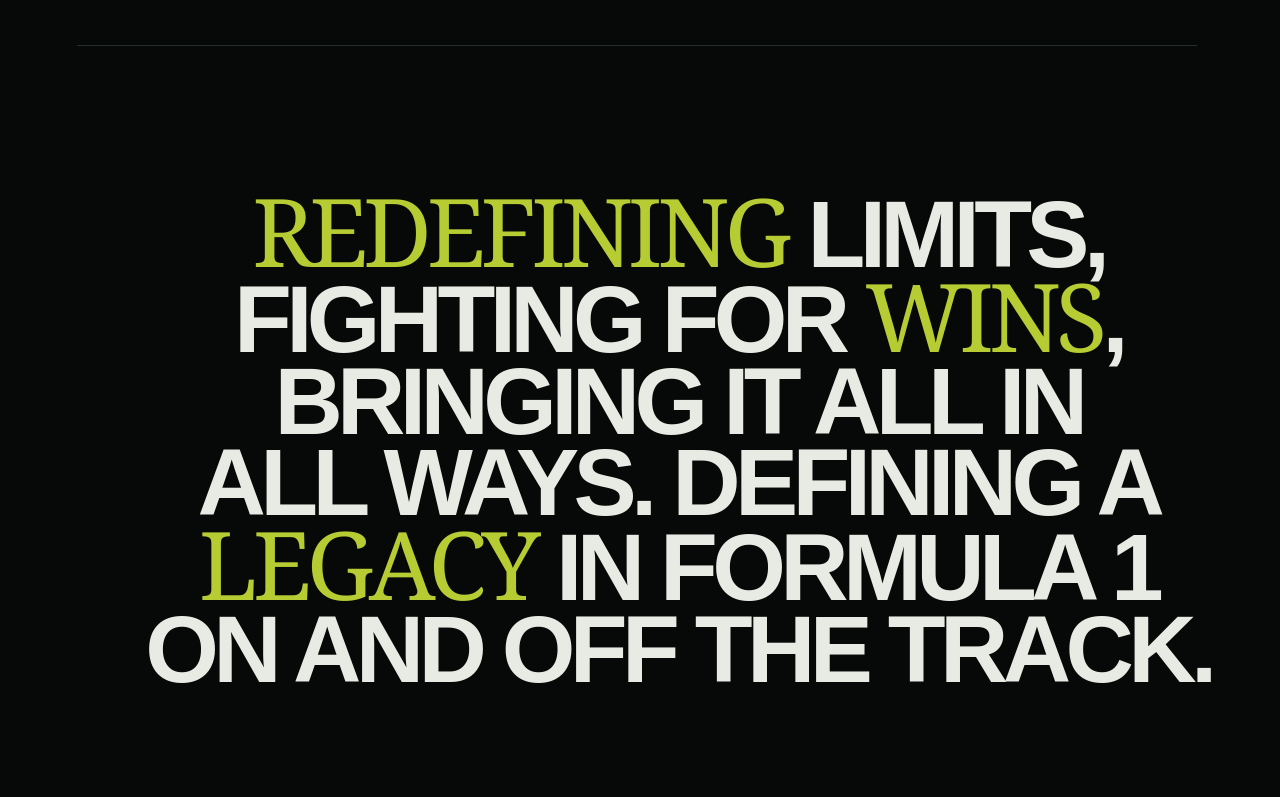
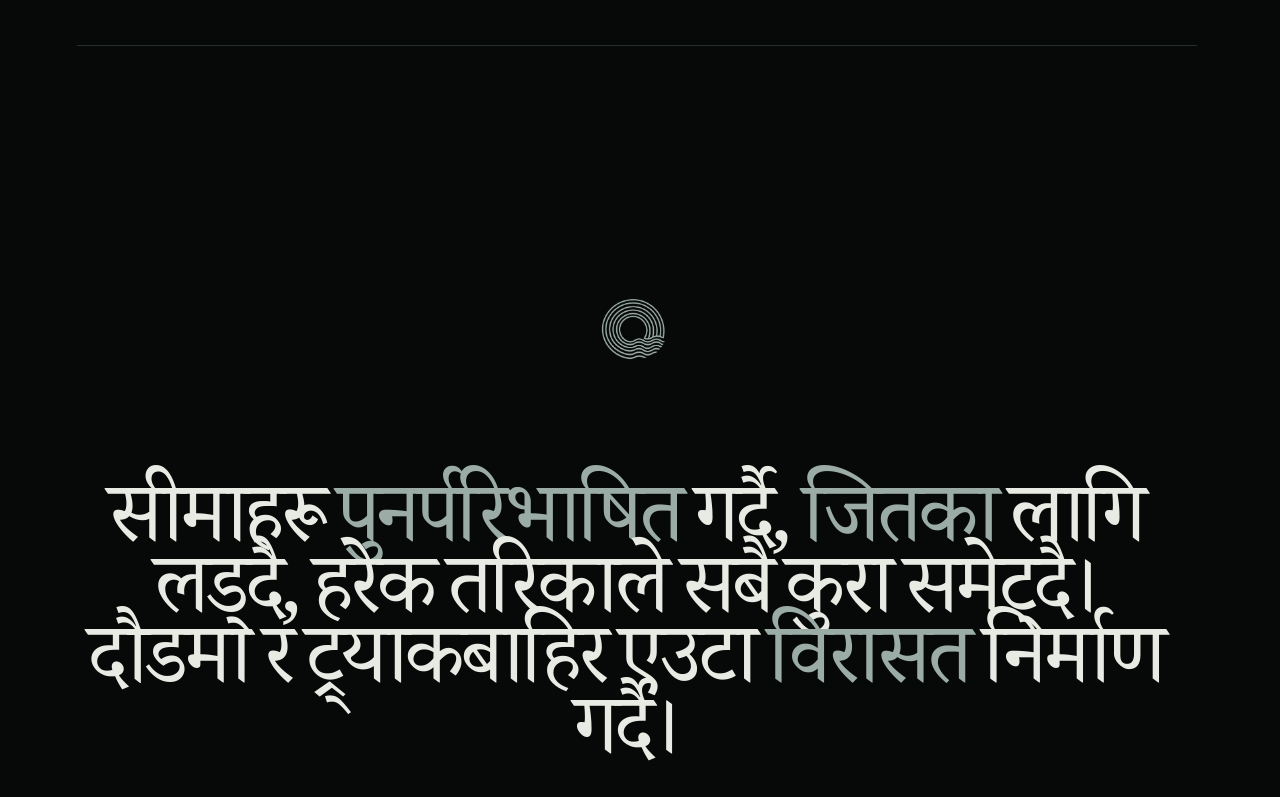
Before and after one commit to ashwinpatrick47/nepalin10, a Next.js app: page / in a window 1280 px wide. Shown: the part 2000-2797 px from the top of the page. Built offline with nearby package versions, Linux system fonts and the light colour scheme.

Commit message:
checkpoint approved image zoom transition

```diff
--- a/src/app/globals.css
+++ b/src/app/globals.css
@@ -63,7 +63,7 @@
 .hero-project-wordmark { position:relative; display:block; width:72px; aspect-ratio:2580/540; flex:none; filter:brightness(0) invert(1) drop-shadow(0 3px 10px rgba(0,0,0,.25)); }
 .hero-project-wordmark img { object-fit:contain; }
 
-.story-content { position:relative; z-index:5; margin-top:-100svh; padding:8vh 6vw 5vh; overflow:hidden; background:#060908; color:#f2f3ef; }
+.story-content { position:relative; z-index:5; margin-top:-100svh; padding:8vh 6vw 5vh; overflow:clip; background:#060908; color:#f2f3ef; }
 .story-intro { width:min(1120px,88vw); margin:0 auto; display:grid; grid-template-columns:0.8fr 2.7fr; column-gap:6vw; align-items:start; }
 .story-kicker { margin:12px 0 0; font-size:8px; font-weight:600; letter-spacing:.38em; color:#9eaaa6; }
 .story-intro h2 { margin:0; font-size:clamp(58px,8vw,130px); line-height:.78; letter-spacing:-.065em; font-weight:700; }
@@ -81,10 +81,22 @@
 .story-stat-digit-track { display:flex; flex-direction:column; width:100%; will-change:transform; transition:transform 2.25s cubic-bezier(.16,1,.3,1); }
 .story-stat-digit-track > span { display:block; box-sizing:border-box; width:100%; height:1.16em; padding-top:.08em; flex:0 0 1.16em; color:inherit; font:inherit; line-height:1; letter-spacing:inherit; text-align:center; }
 .story-stat-label { color:#899590; font-size:8px; letter-spacing:.28em; text-transform:uppercase; }
-.story-manifesto { width:min(1480px,94vw); margin:18vh auto; }
-.story-manifesto p { margin:0; color:#e8ebe3; font-size:clamp(50px,7.4vw,126px); font-weight:700; line-height:.86; letter-spacing:-.06em; text-align:center; text-transform:uppercase; text-wrap:balance; }
-.story-manifesto em { color:#b7cb32; font-family:Georgia,serif; font-style:normal; font-weight:400; letter-spacing:-.055em; }
-.story-image { position:relative; width:min(1320px,88vw); height:min(72vw,82vh); margin:0 auto; overflow:hidden; will-change:filter,opacity; }.story-image-media { position:absolute; inset:-5% 0; will-change:transform; }.story-image-media img { object-fit:cover; filter:saturate(.82) contrast(1.02) brightness(.92); }.story-image::after { content:""; position:absolute; z-index:1; inset:0; background:linear-gradient(to top,rgba(6,9,8,.38),transparent 36%); }.story-image-logo { position:absolute; z-index:2; top:50%; left:50%; display:flex; align-items:center; gap:clamp(12px,1.25vw,20px); transform:translate(-50%,-50%); filter:brightness(0) invert(1) drop-shadow(0 8px 28px rgba(0,0,0,.28)); }.story-image-logo-mark { position:relative; display:block; width:clamp(88px,9vw,142px); aspect-ratio:1; flex:none; }.story-image-logo-separator { display:block; width:.55em; color:#fff; font:300 clamp(24px,2.4vw,38px)/1 Georgia,serif; text-align:center; opacity:.78; transform:translateX(-.3em); }.story-image-flag { position:relative; display:block; width:clamp(54px,5.5vw,88px); aspect-ratio:1280/1561; flex:none; }.story-image-logo img { object-fit:contain; }.story-image figcaption { position:absolute; z-index:2; left:28px; bottom:24px; margin:0; font-size:8px; letter-spacing:.32em; }
+.story-manifesto { width:calc(100% + 12vw); height:220svh; margin:8vh 0 0 -6vw; }
+.story-manifesto-stage { position:sticky; top:0; height:100svh; padding:4svh 2vw; display:flex; flex-direction:column; align-items:center; justify-content:center; overflow:hidden; }
+.story-manifesto-logo { width:max-content; margin:0 auto -2px; will-change:transform,opacity; }
+.story-manifesto-logo-mark { display:block; width:clamp(72px,6.7vw,106px); aspect-ratio:1; background:#9baca6; -webkit-mask:url("/images/logo/logo.png") center/contain no-repeat; mask:url("/images/logo/logo.png") center/contain no-repeat; }
+.story-manifesto-copy { position:relative; display:grid; place-items:center; width:100%; }
+.story-manifesto p { grid-area:1/1; width:100%; margin:0; color:#e8ebe3; font-size:clamp(62px,7.4vw,136px); line-height:.84; text-align:center; }
+.story-manifesto-word { display:inline-block; margin-right:.17em; will-change:transform,opacity,filter; }
+.story-manifesto-nepali { max-width:13em; font-family:Georgia,"Noto Serif Devanagari",serif; font-size:clamp(56px,6.6vw,122px)!important; font-weight:400; letter-spacing:-.045em; }
+.story-manifesto-english { color:#e8ebe3; font-weight:700; letter-spacing:-.06em; text-transform:uppercase; }
+.story-manifesto .is-accent { color:#9baca6; }
+.story-manifesto-english .is-accent { font-family:Georgia,serif; font-weight:400; letter-spacing:-.055em; }
+.manifesto-break-mobile { display:none; }
+.story-manifesto.is-reduced .story-manifesto-nepali { display:none; }
+.story-image-expansion { position:relative; width:calc(100% + 12vw); height:220svh; margin-left:-6vw; background:#060908; }
+.story-image-sticky { position:sticky; top:0; width:100%; height:100svh; overflow:hidden; display:grid; place-items:center; background:#060908; }
+.story-image { position:relative; margin:0; overflow:hidden; background:#121816; will-change:width,height,border-radius; transform:translateZ(0); backface-visibility:hidden; }.story-image-media { position:absolute; inset:0; will-change:transform; transform:translateZ(0); }.story-image-media img { object-fit:cover; filter:saturate(.82) contrast(1.02) brightness(.92); }.story-image::after { content:""; position:absolute; z-index:1; inset:0; background:linear-gradient(to top,rgba(6,9,8,.38),transparent 36%); }.story-image-logo { position:absolute; z-index:2; top:50%; left:50%; display:flex; align-items:center; gap:clamp(12px,1.25vw,20px); transform:translate(-50%,-50%); filter:brightness(0) invert(1) drop-shadow(0 8px 28px rgba(0,0,0,.28)); }.story-image-logo-mark { position:relative; display:block; width:clamp(88px,9vw,142px); aspect-ratio:1; flex:none; }.story-image-logo-separator { display:block; width:.55em; color:#fff; font:300 clamp(24px,2.4vw,38px)/1 Georgia,serif; text-align:center; opacity:.78; transform:translateX(-.3em); }.story-image-flag { position:relative; display:block; width:clamp(54px,5.5vw,88px); aspect-ratio:1280/1561; flex:none; }.story-image-logo img { object-fit:contain; }.story-image figcaption { position:absolute; z-index:2; left:28px; bottom:24px; margin:0; font-size:8px; letter-spacing:.32em; }
 .story-chapters { width:min(1120px,88vw); margin:16vh auto; display:grid; grid-template-columns:repeat(3,1fr); gap:5vw; }.story-chapters article { padding-top:28px; border-top:1px solid #33403c; }.story-chapters span { font-size:8px; letter-spacing:.3em; color:#87938f; }.story-chapters h3 { margin:48px 0 18px; font:400 clamp(28px,3vw,44px)/1.05 Georgia,serif; }.story-chapters p { margin:0; color:#8e9995; font-size:13px; line-height:1.8; }
 .story-footer { width:min(1120px,88vw); margin:8vh auto 0; padding-top:28px; display:flex; justify-content:space-between; border-top:1px solid #25302d; font-size:8px; letter-spacing:.3em; color:#a9b2af; }.story-footer p { margin:0; }.story-footer a { padding-bottom:8px; border-bottom:1px solid currentColor; }
 
@@ -92,6 +104,6 @@
   .site-header { top:20px; }.site-header-center { gap:7px; }
   .image-layer,.fog-layer { left:-28%; width:156%; }.hero-copy { top:24svh; width:calc(100% - 32px); }.hero-copy h1 { font-size:16vw; letter-spacing:-.07em; }
   .hero-project-mark { top:calc(100svh - 46px); left:20px; }
-  .story-content { margin-top:-100svh; padding:8vh 20px 35px; }.story-intro { width:100%; display:block; }.story-intro h2 { margin-top:35px; font-size:17vw; }.story-card-grid { width:100%; margin-top:10vh; grid-template-columns:1fr; gap:12px; }.story-card { height:145px; will-change:transform,filter,opacity; }.story-grid-copy { width:92%; margin-top:6vh; }.story-stats { width:100%; margin:12vh auto; padding:0; grid-template-columns:1fr; }.story-stat-item,.story-stat-item:first-child { padding:30px 0; border-left:0; border-top:1px solid #25302d; }.story-stat-item:first-child { border-top:0; }.story-stat-number { font-size:72px; }.story-manifesto { width:100%; margin:13vh auto; }.story-manifesto p { font-size:clamp(38px,11.5vw,64px); line-height:.9; }.story-image { width:calc(100% + 40px); height:70vh; margin-left:-20px; }.story-chapters { width:100%; margin:12vh auto; grid-template-columns:1fr; gap:70px; }.story-footer { width:100%; gap:30px; align-items:flex-end; }.story-footer p { max-width:130px; line-height:1.8; }
+  .story-content { margin-top:-100svh; padding:8vh 20px 35px; }.story-intro { width:100%; display:block; }.story-intro h2 { margin-top:35px; font-size:17vw; }.story-card-grid { width:100%; margin-top:10vh; grid-template-columns:1fr; gap:12px; }.story-card { height:145px; will-change:transform,filter,opacity; }.story-grid-copy { width:92%; margin-top:6vh; }.story-stats { width:100%; margin:12vh auto; padding:0; grid-template-columns:1fr; }.story-stat-item,.story-stat-item:first-child { padding:30px 0; border-left:0; border-top:1px solid #25302d; }.story-stat-item:first-child { border-top:0; }.story-stat-number { font-size:72px; }.story-manifesto { width:calc(100% + 40px); height:210svh; margin:8vh 0 0 -20px; }.story-manifesto-stage { padding:4svh 8px; }.story-manifesto-logo { margin-bottom:-4px; }.story-manifesto-logo-mark { width:64px; }.story-manifesto p { font-size:clamp(31px,8.7vw,56px)!important; line-height:.9; }.story-manifesto-nepali { max-width:11em; font-size:clamp(34px,9.5vw,58px)!important; }.manifesto-break-desktop { display:none; }.manifesto-break-mobile { display:block; }.story-image-expansion { width:calc(100% + 40px); margin-left:-20px; }.story-chapters { width:100%; margin:12vh auto; grid-template-columns:1fr; gap:70px; }.story-footer { width:100%; gap:30px; align-items:flex-end; }.story-footer p { max-width:130px; line-height:1.8; }
 }
 @media(prefers-reduced-motion:reduce){html{scroll-behavior:auto}.fog-layer,.hero-copy p,.title-mask>span,.title-mask>em,.hero-copy>span{animation-duration:.01ms!important;animation-delay:0ms!important}*{transition-duration:.01ms!important}}
--- a/src/components/himalayanParallax.tsx
+++ b/src/components/himalayanParallax.tsx
@@ -4,6 +4,8 @@
 import Image from "next/image";
 import {
   motion,
+  type MotionValue,
+  useReducedMotion,
   useScroll,
   useTransform,
 } from "framer-motion";
@@ -27,6 +29,156 @@
   { number: "01", label: "Path through highway" },
 ] as const;
 
+const manifestoEnglish = [
+  "Redefining",
+  "limits,",
+  "fighting",
+  "for",
+  "wins,",
+  "bringing",
+  "it",
+  "all",
+  "in",
+  "all",
+  "ways.",
+  "Defining",
+  "a",
+  "legacy",
+  "in",
+  "running",
+  "on",
+  "and",
+  "off",
+  "the",
+  "track.",
+] as const;
+
+const manifestoNepali = [
+  "सीमाहरू",
+  "पुनर्परिभाषित",
+  "गर्दै,",
+  "जितका",
+  "लागि",
+  "लड्दै,",
+  "हरेक",
+  "तरिकाले",
+  "सबै",
+  "कुरा",
+  "समेट्दै।",
+  "दौडमा",
+  "र",
+  "ट्र्याकबाहिर",
+  "एउटा",
+  "विरासत",
+  "निर्माण",
+  "गर्दै।",
+] as const;
+
+function ManifestoWord({
+  word,
+  index,
+  language,
+  progress,
+  reduceMotion,
+  accent,
+}: {
+  word: string;
+  index: number;
+  language: "nepali" | "english";
+  progress: MotionValue<number>;
+  reduceMotion: boolean;
+  accent: boolean;
+}) {
+  const isNepali = language === "nepali";
+  const revealStart = 0.47 + index * 0.008;
+  const revealEnd = revealStart + 0.1;
+  const nepaliExitStart = 0.36 + index * 0.004;
+  const nepaliExitEnd = 0.47 + index * 0.006;
+  const y = useTransform(
+    progress,
+    isNepali ? [nepaliExitStart, nepaliExitEnd] : [revealStart, revealEnd],
+    isNepali ? ["0%", "-32%"] : ["105%", "0%"],
+  );
+  const opacity = useTransform(
+    progress,
+    isNepali ? [nepaliExitStart, nepaliExitEnd] : [revealStart, revealEnd],
+    isNepali ? [1, 0] : [0, 1],
+  );
+  const filter = useTransform(
+    progress,
+    isNepali ? [nepaliExitStart, nepaliExitEnd] : [revealStart, revealEnd],
+    isNepali
+      ? ["blur(0px)", "blur(8px)"]
+      : ["blur(10px)", "blur(0px)"],
+  );
+
+  return (
+    <motion.span
+      className={`story-manifesto-word${accent ? " is-accent" : ""}`}
+      style={reduceMotion ? undefined : { y, opacity, filter }}
+    >
+      {word}
+    </motion.span>
+  );
+}
+
+function LanguageManifesto() {
+  const manifestoRef = useRef<HTMLElement>(null);
+  const reduceMotion = Boolean(useReducedMotion());
+  const { scrollYProgress: manifestoProgress } = useScroll({
+    target: manifestoRef,
+    offset: ["start start", "end end"],
+  });
+
+  return (
+    <section
+      ref={manifestoRef}
+      className={`story-manifesto${reduceMotion ? " is-reduced" : ""}`}
+      aria-label="Redefining limits, fighting for wins, bringing it all in all ways. Defining a legacy in running on and off the track."
+    >
+      <div className="story-manifesto-stage">
+        <div className="story-manifesto-logo" aria-hidden="true">
+          <span className="story-manifesto-logo-mark" />
+        </div>
+
+        <div className="story-manifesto-copy">
+          <p className="story-manifesto-nepali" aria-hidden="true">
+            {manifestoNepali.map((word, index) => (
+              <ManifestoWord
+                key={`${word}-${index}`}
+                word={word}
+                index={index}
+                language="nepali"
+                progress={manifestoProgress}
+                reduceMotion={reduceMotion}
+                accent={index === 1 || index === 3 || index === 15}
+              />
+            ))}
+          </p>
+
+          <p className="story-manifesto-english" aria-hidden="true">
+            {manifestoEnglish.map((word, index) => (
+              <span key={`${word}-${index}`}>
+                <ManifestoWord
+                  word={word}
+                  index={index}
+                  language="english"
+                  progress={manifestoProgress}
+                  reduceMotion={reduceMotion}
+                  accent={index === 0 || index === 4 || index === 13}
+                />
+                {(index === 1 || index === 4 || index === 9 || index === 12) && <br />}
+                {index === 16 && <br className="manifesto-break-desktop" />}
+                {(index === 15 || index === 19) && <br className="manifesto-break-mobile" />}
+              </span>
+            ))}
+          </p>
+        </div>
+      </div>
+    </section>
+  );
+}
+
 export default function HimalayanParallax() {
   const sceneRef = useRef<HTMLElement>(null);
 
@@ -49,7 +201,7 @@
         <header className="site-header">
           <div className="site-header-center">
             <span>27.7172° N / 85.3240° E</span>
-            <span>PROJECT / NEPAL</span>
+            <span>PROJECT / नेपाल</span>
           </div>
         </header>
 
@@ -132,8 +284,8 @@
 
       <section className="story-content" aria-labelledby="story-title">
         <CinematicTextReveal className="story-intro">
-          <p className="story-kicker">The Endless Stretch / Ebb&flo</p>
-          <h2 id="story-title">Where the trail<br /><em>becomes ritual.</em></h2>
+          <p className="story-kicker">The Endless Stretch / Nepal in 10</p>
+          <h2 id="story-title">Where the trail<br /><em>becomes  ritual.</em></h2>
         </CinematicTextReveal>
 
         <CinematicImageScroll images={storyWindows}>
@@ -145,13 +297,7 @@
 
         <AnimatedStats stats={journeyStats} />
 
-        <CinematicTextReveal className="story-manifesto">
-          <p>
-            <em>Redefining</em> limits, fighting for <em>wins</em>, bringing it
-            all in all ways. Defining a <em>legacy</em> in Formula 1 on and off
-            the track.
-          </p>
-        </CinematicTextReveal>
+        <LanguageManifesto />
 
         <CinematicImageFrame
           src="/images/himalaya-mountains.jpg"
```
Also changed, not shown: src/components/CinematicImageScroll.tsx (+28 -10 lines).
